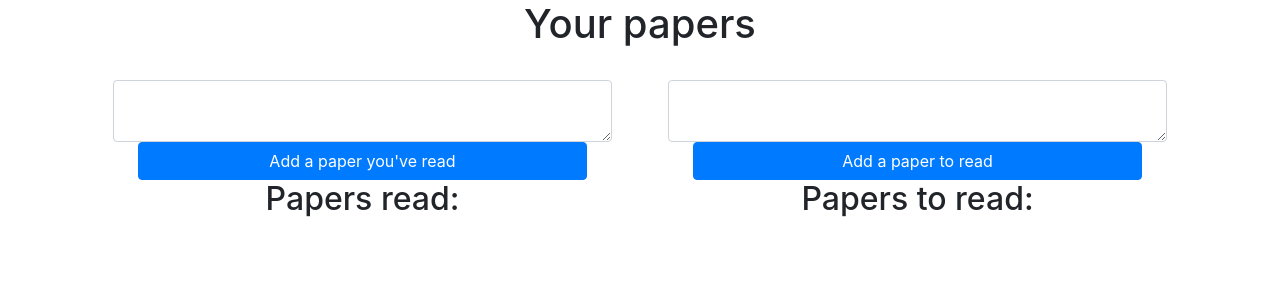
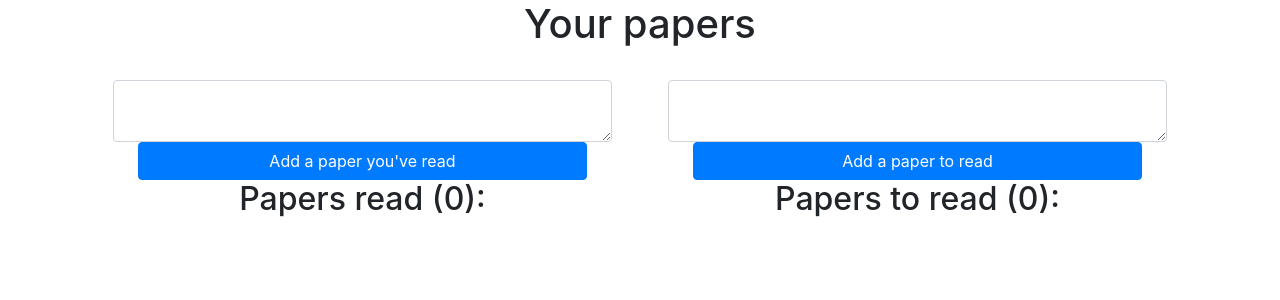
Before and after one commit to G-Chist/research_paper_tracker, a Flask app: page / in a window 1280 px wide. Shown: the part 56-356 px from the top of the page. Run offline with Flask 3, Linux system fonts and the light colour scheme; the visitor is signed in with stand-in values (Sample User, id 1); data that the repository does not hold is empty; some libraries are stand-ins or nearby versions.

Commit message:
Paper counting added (displays length)

```diff
--- a/website/templates/home.html
+++ b/website/templates/home.html
@@ -13,7 +13,7 @@
         <button type="submit" name="action" value="read" class="btn btn-primary button-papers" id="btn-add-read">Add a paper you've read</button>
       </div>
       <div align="center">
-        <h2 class="papers_list">Papers read:</h2>
+        <h2 class="papers_list">Papers read ({{ user.papers_read|length }}):</h2>
           <ul>
             {% for paper_read in user.papers_read %}
               <li class="list-group-item li-papers">
@@ -44,7 +44,7 @@
         <button type="submit" name="action" value="to-read" class="btn btn-primary button-papers" id="btn-add-to-read">Add a paper to read</button>
       </div>
       <div align="center">
-        <h2 class="papers_list">Papers to read:</h2>
+        <h2 class="papers_list">Papers to read ({{ user.papers_to_read|length }}):</h2>
           <ul>
             {% for paper_to_read in user.papers_to_read %}
               <li class="list-group-item li-papers">
```
